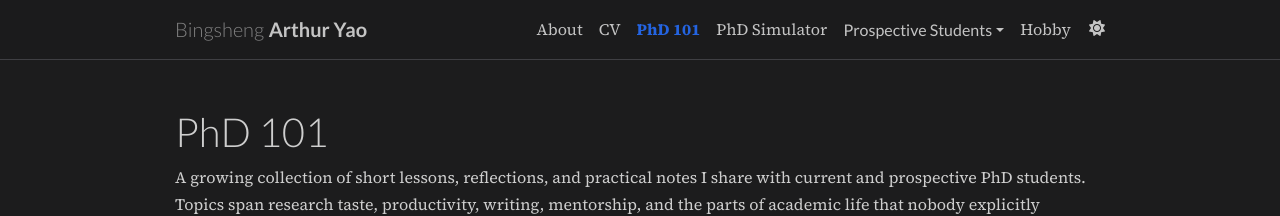
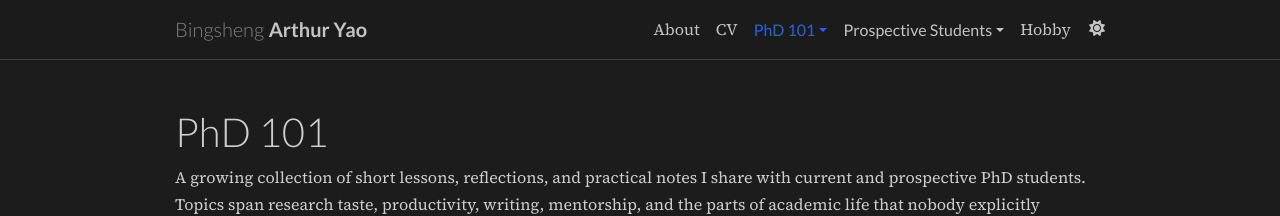
Before and after one commit to WorkInTheDark/WorkInTheDark.github.io, a Jekyll site: the page built from _pages/phd101.md, in a window 1280 px wide. Shown: the top 216 px of the page. Built offline with Jekyll 4.4.1, drawn with Linux system fonts in a browser that asks for light colours; comment, search, counter and statistics services are not loaded; a style sheet for code colours, icons or effects is not loaded.

Commit message:
Navbar: PhD Simulator moves under the PhD 101 menu
PhD 101 becomes a dropdown like Prospective Students, with All Episodes
(/phd101/) and PhD Simulator (/phd-simulator/). The game keeps its
address, so links people already shared still work.

A dropdown now counts as the current tab on any page it lists, so PhD 101
lights up on the game and Prospective Students on Lab Norms. Each
dropdown toggle gets its own id instead of sharing one.

Co-Authored-By: Claude Opus 5.5 <noreply@anthropic.com>

```diff
--- a/_includes/header.html
+++ b/_includes/header.html
@@ -67,13 +67,19 @@
               {%- for p in sorted_pages -%}
               {%- if p.nav and p.autogen == nil -%}
               {%- if p.dropdown %}
-              <li class="nav-item dropdown {% if page.title == p.title %}active{% endif %}">
-                <a class="nav-link dropdown-toggle" href="#" id="navbarDropdown" role="button" data-toggle="dropdown" aria-haspopup="true" aria-expanded="false">{{ p.title }}
-                  {%- if page.title == p.title -%}
+              {%- comment -%} A dropdown is current on its own page and on any page it lists. {%- endcomment -%}
+              {%- assign dropdown_current = false -%}
+              {%- if page.title == p.title -%}{%- assign dropdown_current = true -%}{%- endif -%}
+              {%- for child in p.children -%}
+              {%- if child.permalink and child.permalink == page.permalink -%}{%- assign dropdown_current = true -%}{%- endif -%}
+              {%- endfor %}
+              <li class="nav-item dropdown {% if dropdown_current %}active{% endif %}">
+                <a class="nav-link dropdown-toggle" href="#" id="navbarDropdown{{ forloop.index }}" role="button" data-toggle="dropdown" aria-haspopup="true" aria-expanded="false">{{ p.title }}
+                  {%- if dropdown_current -%}
                   <span class="sr-only">(current)</span>
                   {%- endif -%}
                 </a>
-                <div class="dropdown-menu dropdown-menu-right" aria-labelledby="navbarDropdown">
+                <div class="dropdown-menu dropdown-menu-right" aria-labelledby="navbarDropdown{{ forloop.index }}">
                   {%- for child in p.children -%}
                   {%- if child.title == 'divider' %}
                   <div class="dropdown-divider"></div>
```
Also changed, not shown: _pages/phd-simulator.md (+1 -2 lines), _pages/phd101.md (+6 -0 lines).
